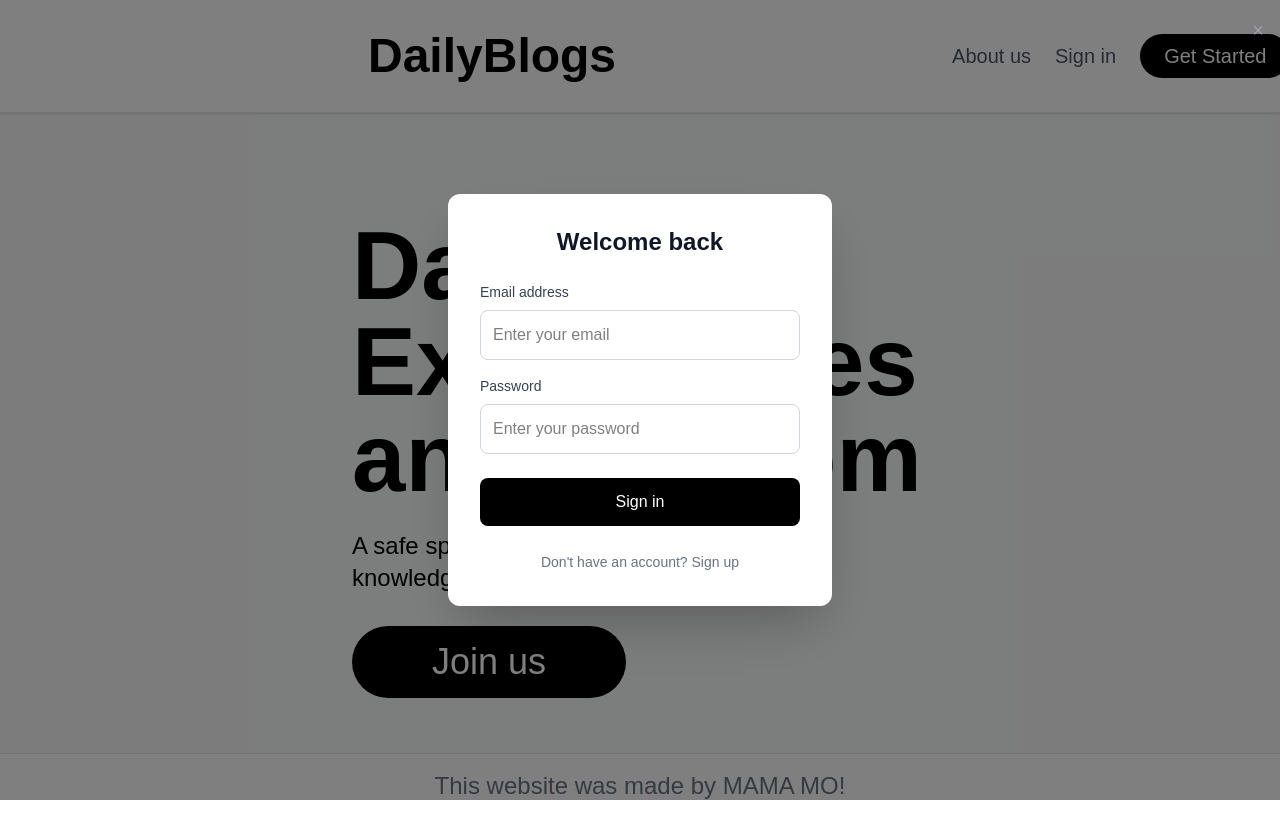
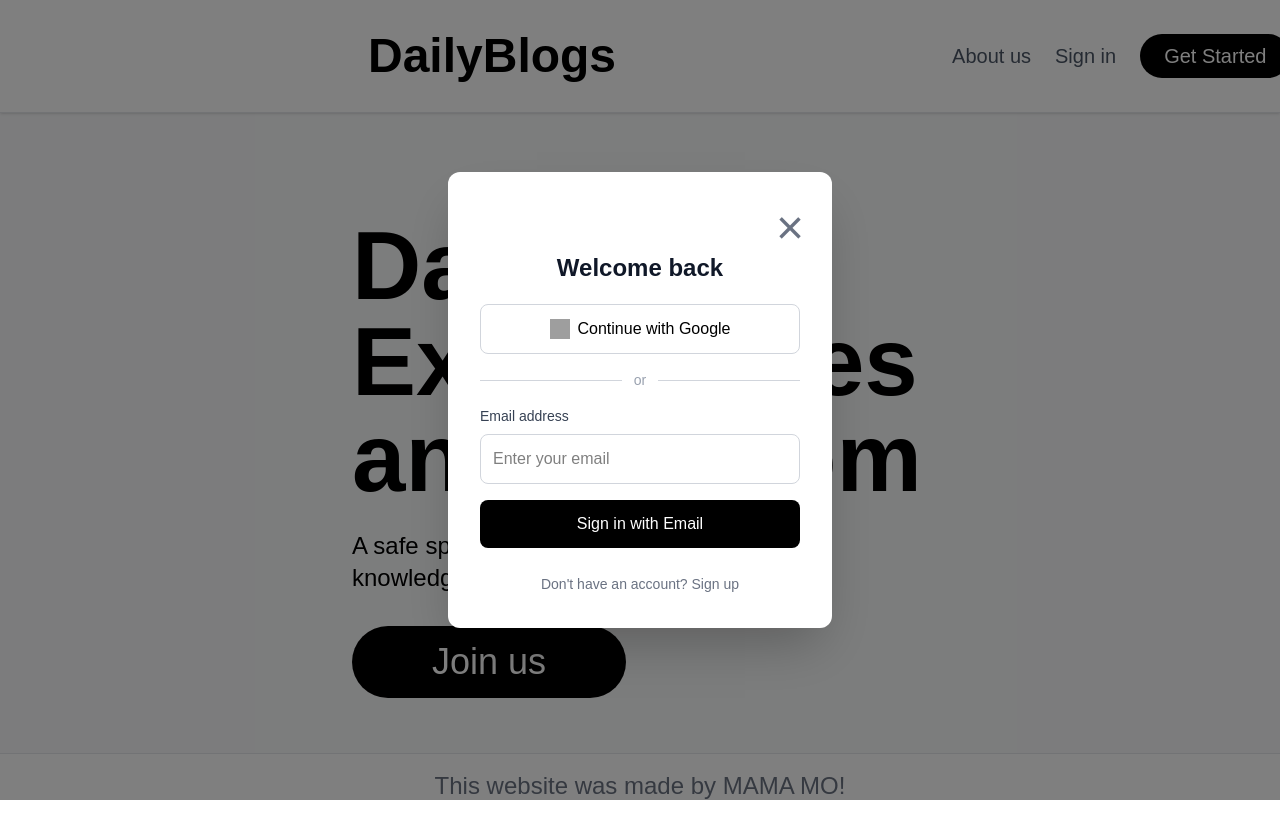
Before and after one commit to babkkin/daily-blogs, a Next.js app: page / in a window 1280 px wide. Both pictures are taken after a click on the button "Sign in". Built offline with nearby package versions, Linux system fonts and the light colour scheme; grey boxes are pictures that could not be loaded; a web font is replaced by a local one.

Commit message:
login options UI

```diff
--- a/app/layout.js
+++ b/app/layout.js
@@ -62,17 +62,52 @@ export default function RootLayout({ children }) {
 {/* Modal */}
 {showAuth && (
   <div
-            className="fixed inset-0 bg-black/50  flex justify-center items-center z-50"
+    className="fixed inset-0 bg-black/50 flex justify-center items-center z-50"
     onClick={closeModal}
   >
     <div
       className="bg-white p-8 rounded-xl w-96 shadow-2xl max-w-[90vw]"
       onClick={(e) => e.stopPropagation()}
     >
-              <h2 className="text-2xl font-bold mb-6 text-center text-gray-900">
+      <button
+        className="text-center text-gray-500 ml-74 hover:text-black text-5xl"
+        onClick={closeModal}
+      >
+        ×
+      </button>
+
+      <h2 className="text-2xl font-bold mb-5 text-center text-gray-900">
         {authType === "login" ? "Welcome back" : "Join DailyBlogs"}
       </h2>
-              <form className="flex flex-col gap-4">
+
+      {/* Google login */}
+      <button
+        onClick={() => alert("TODO: Google login")}
+        className="w-full border border-gray-300 py-3 rounded-lg flex items-center justify-center gap-2 hover:bg-gray-100 transition-colors"
+      >
+        <img
+          src="https://www.svgrepo.com/show/475656/google-color.svg"
+          alt="Google"
+          className="w-5 h-5"
+        />
+        Continue with Google
+      </button>
+
+      {/* Divider */}
+      <div className="my-4 flex items-center">
+        <hr className="flex-1 border-gray-300" />
+        <span className="px-3 text-gray-400 text-sm">or</span>
+        <hr className="flex-1 border-gray-300" />
+      </div>
+
+      {/* Email only */}
+      <form
+        className="flex flex-col gap-4"
+        onSubmit={(e) => {
+          e.preventDefault();
+          alert("TODO: Email signup/login flow");
+        }}
+      >
         <div>
           <label className="block text-sm font-medium text-gray-700 mb-2">
             Email address
@@ -83,44 +118,31 @@ export default function RootLayout({ children }) {
             className="w-full border border-gray-300 p-3 rounded-lg focus:outline-none focus:ring-2 focus:ring-black focus:border-transparent"
           />
         </div>
-                <div>
-                  <label className="block text-sm font-medium text-gray-700 mb-2">
-                    Password
-                  </label>
-                  <input
-                    type="password"
-                    placeholder="Enter your password"
-                    className="w-full border border-gray-300 p-3 rounded-lg focus:outline-none focus:ring-2 focus:ring-black focus:border-transparent"
-                  />
-                </div>
         <button
           type="submit"
-                  className="w-full bg-black text-white py-3 rounded-lg hover:bg-gray-800 transition-colors duration-200 font-medium mt-2"
+          className="w-full bg-black text-white py-3 rounded-lg hover:bg-gray-800 transition-colors duration-200 font-medium"
         >
-                  {authType === "login" ? "Sign in" : "Create account"}
+          {authType === "login" ? "Sign in with Email" : "Create account"}
         </button>
       </form>
 
+      {/* Switch login/signup */}
       <div className="mt-6 text-center">
         <button
           className="text-sm text-gray-500 hover:text-gray-700 transition-colors"
-                  onClick={() => setAuthType(authType === "login" ? "signup" : "login")}
+          onClick={() =>
+            setAuthType(authType === "login" ? "signup" : "login")
+          }
         >
           {authType === "login"
             ? "Don't have an account? Sign up"
             : "Already have an account? Sign in"}
         </button>
       </div>
-
-              <button
-                className="absolute top-4 right-4 text-gray-400 hover:text-gray-600 text-xl"
-                onClick={closeModal}
-              >
-                ×
-              </button>
     </div>
   </div>
 )}
+
       </body>
     </html>
   );
```
Also changed, not shown: .elintrc.json. Lines whose indentation alone changed are shown as unchanged.
